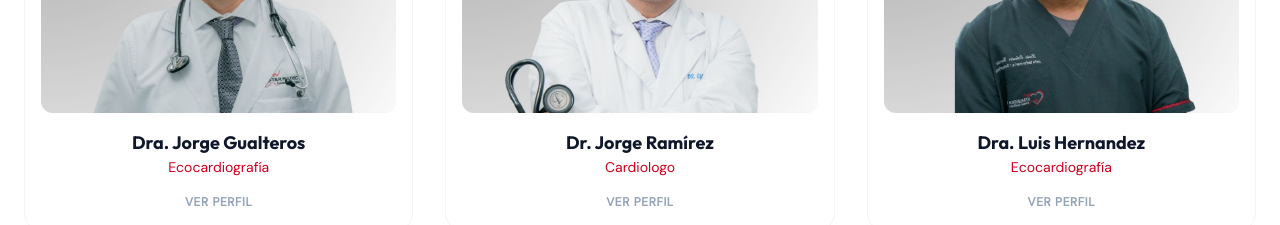
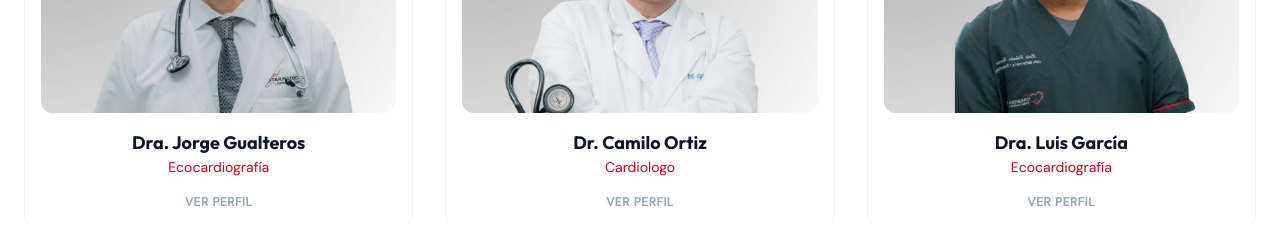
Before and after one commit to felimaker/Starmedica-Web, a website: page index.html in a window 1280 px wide. Shown: the part 1720-1945 px from the top of the page. Drawn offline with nearby package versions, Linux system fonts and the light colour scheme.

Commit message:
nombres ok
nombres ok

```diff
--- a/index.html
+++ b/index.html
@@ -389,8 +389,8 @@
             { name: "Dra. Ketherine Ruiz", role: "Cardiologa Ecocardiografista", img: "img/2.jpg", bio: "Experta en el diagnóstico y tratamiento de cardiopatías congénitas.", tags: ["Pediatría", "Congénitas"] },
             { name: "Dr. Diego Carreño", role: "Electrofisiología", img: "img/3.jpg", bio: "Subespecialista en el estudio y tratamiento de arritmias cardíacas complejas y marcapasos.", tags: ["Arritmias", "Marcapasos"] },
             { name: "Dra. Jorge Gualteros", role: "Ecocardiografía", img: "img/4.jpg", bio: "Líder en imágenes diagnósticas cardíacas avanzadas, incluyendo ecocardiograma transesofágico.", tags: ["Imágenes", "Diagnóstico"] },
-            { name: "Dr. Jorge Ramírez", role: "Cardiologo", img: "img/5.jpg", bio: "Enfocado en la recuperación funcional de pacientes post-infarto y cirugía cardíaca.", tags: ["Rehabilitación", "Post-quirúrgico"] },
-            { name: "Dra. Luis Hernandez", role: "Ecocardiografía", img: "img/6.jpg", bio: "Dedicada al manejo integral de pacientes con insuficiencia cardíaca avanzada.", tags: ["Insuficiencia", "Clínica de Falla"] }
+            { name: "Dr. Camilo Ortiz", role: "Cardiologo", img: "img/5.jpg", bio: "Enfocado en la recuperación funcional de pacientes post-infarto y cirugía cardíaca.", tags: ["Rehabilitación", "Post-quirúrgico"] },
+            { name: "Dra. Luis García", role: "Ecocardiografía", img: "img/6.jpg", bio: "Dedicada al manejo integral de pacientes con insuficiencia cardíaca avanzada.", tags: ["Insuficiencia", "Clínica de Falla"] }
         ];
 
         const services = [
```
